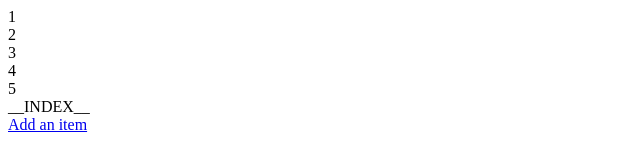
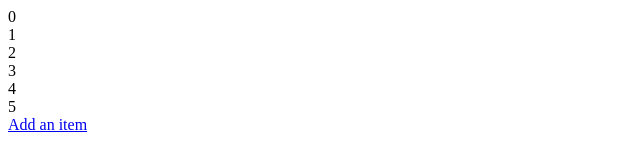
Before and after one commit to bpaulin/jquery-sf2formcollection, a plain HTML site: page demo.html in a window 1280 px wide. Both pictures are taken after a click on the element "Add an item". Shown: the full height of the page, 0-640 px from the left. Drawn offline with nearby package versions, Linux system fonts and the light colour scheme.

Commit message:
should replace __NAME__ with new index in added elements

```diff
--- a/demo.html
+++ b/demo.html
@@ -9,12 +9,12 @@
   <script type="text/javascript" src="src/sf2FormCollection.js"></script>
 </head>
 <body>
-  <div id="collection" data-prototype="<div>__INDEX__</div>">
+  <div id="collection" data-prototype="<div>__NAME__</div>">
+    <div>0</div>
     <div>1</div>
     <div>2</div>
     <div>3</div>
     <div>4</div>
-    <div>5</div>
   </div>
   <script>
     $().ready(function(){
--- a/src/sf2FormCollection.js
+++ b/src/sf2FormCollection.js
@@ -7,6 +7,7 @@
         var defauts=
         {
             'addItem': '<a href="#">Add an item</a>',
+            'removeItem': '<a href="#">Remove this item</a>',
         };
         params = $.extend(defauts, options);
 
@@ -14,6 +15,7 @@
         items = $('<div class="sf2fc-items"></div>');
         $(this).children('*').detach().appendTo(items);
         items.appendTo($(this));
+		$(this).data('index', items.contents().length);
 
     	/** AddElement */
     	var containerAddElement = $("<div class='sf2fc-add'></div>");
@@ -25,7 +27,12 @@
     	containerAddElement.on('click', function(e) {
             e.preventDefault();
             var prototype = container.data('prototype');
+            var index = container.data('index');
+
+			prototype = prototype.replace(/__NAME__/g, index);
             container.find('.sf2fc-items').append(prototype);
+
+			container.data('index', index+1);
         });
 
     	/** return */
```
Also changed, not shown: spec/sf2FormCollectionSpec.js (+20 -2 lines).
